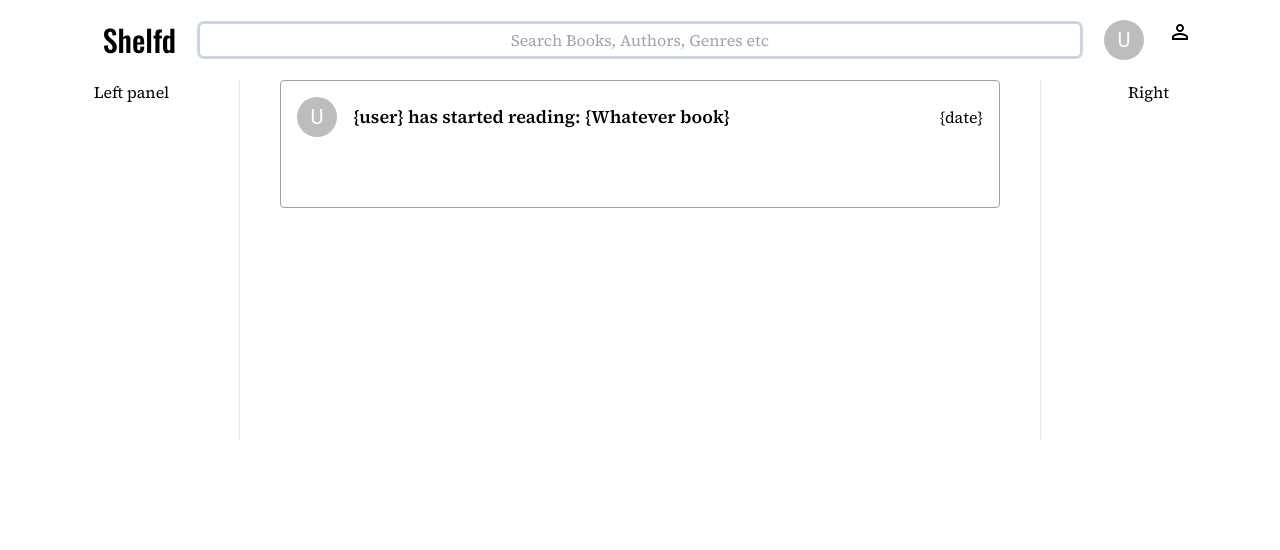
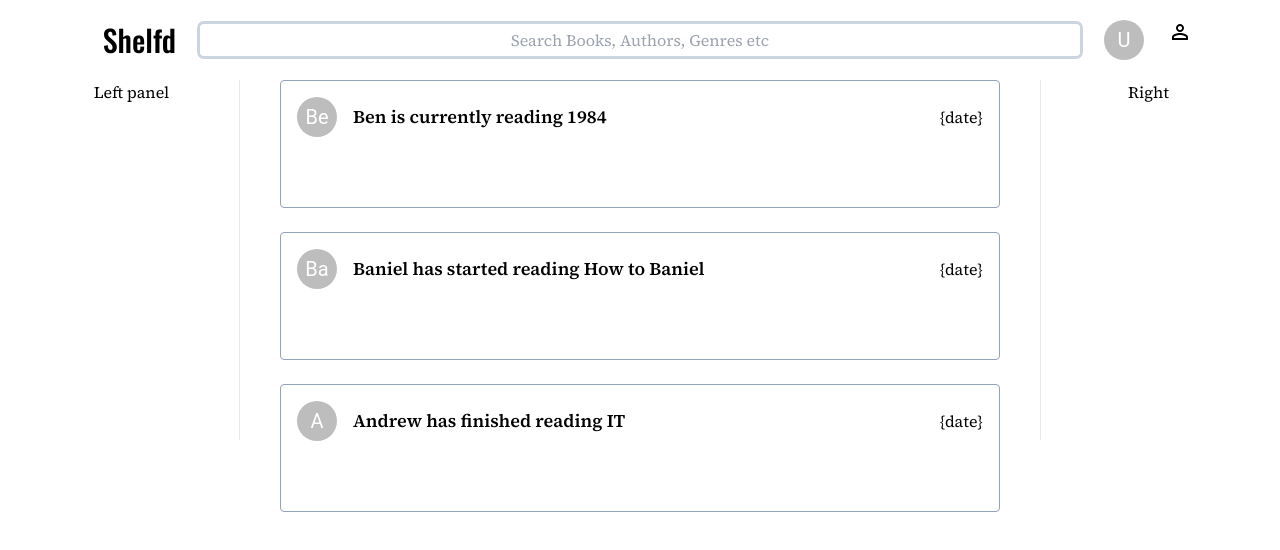
Before and after one commit to Ben-Langlois/Shelfd, a React (Create React App) app: page / in a window 1280 px wide. Shown: the top 550 px of the page. Built offline with nearby package versions, Linux system fonts and the light colour scheme.

Commit message:
added a couple other cards, starting differentiating diff types of posts and adding post specific details

```diff
--- a/src/App.js
+++ b/src/App.js
@@ -218,32 +218,83 @@ const Landing = () => {
   )
 }
 
-/*Dashboard
-
+/*Post
+ Posts used in Dashboard
  */
-const Dashboard = () => {
+const Post = ({user, type, date, book }) => {
+  const getType = (t) => {
+    switch(t) {
+      case 'current':
+        return 'is currently reading'
+      case 'started':
+        return 'has started reading'
+      case 'finished':
+        return 'has finished reading'
+    }
+  }
 
 
-  const Post = (user, date, book, ) => {
   return(
     <div id='book-update-example' className='flex h-auto min-h-32 w-[90%] border-slate-400 border rounded mx-auto'>
       <div id='headline' className='flex h-fit w-full'>
-          <Avatar className='m-4'>U</Avatar>
-          <h1 className='flex items-center max-w-[60%] text-left font-sans font-semibold text-lg'>&#123;user&#125; has started reading: &#123;Whatever book&#125;</h1>
+        <Avatar className='m-4'>{user.avatar}</Avatar>
+        <h1 className='flex items-center max-w-[60%] text-left font-sans font-semibold text-lg'>
+          {user.name}&nbsp;
+          {getType(type)}&nbsp;
+          {book.name}
+        </h1>
         <h1 className='flex items-center ml-auto mr-4'>&#123;date&#125;</h1>
       </div>
     </div>
   )
 }
 
+/*Dashboard
 
+*/
+const Dashboard = () => {
   return(
     <div id='dashboard' className='flex flex-auto justify-center align-center'>
       <div id='misc' className='flex-1 mr-auto ml-6 h-1/2 justify-right border-400 border-r'>
         Left panel
       </div>
-      <div id='feed' className='flex flex-col flex-wrap w-[50rem]'> {/* filled w/ just examples of different feed posts, will replace with func interacting w/ backend */}
-        <Post />
+      <div id='feed' className='flex flex-col flex-wrap w-[50rem] gap-6'> {/* filled w/ just examples of different feed posts, will replace with func interacting w/ backend */}
+        <Post
+          user={{
+            name: 'Ben',
+            avatar: 'Be'
+          }}
+          type='current'
+          book={{   // replace with book object with api or whatever
+            name: '1984',
+            author: 'George Orwell',
+            cover: null
+          }}
+        />
+        <Post
+          user={{
+            name: 'Baniel',
+            avatar: 'Ba'
+          }}
+          type='started'
+          book={{   // replace with book object with api or whatever
+            name: 'How to Baniel',
+            author: 'Baniel Banthews',
+            cover: null
+          }}
+        />
+        <Post
+          user={{
+            name: 'Andrew',
+            avatar: 'A'
+          }}
+          type='finished'
+          book={{   // replace with book object with api or whatever
+            name: 'IT',
+            author: 'Stephen King',
+            cover: null
+          }}
+        />
       </div>
       <div id='user' className='flex-1 ml-auto mr-6 h-1/2 border-400 border-l'>
         Right
```
Lines whose indentation alone changed are shown as unchanged.
